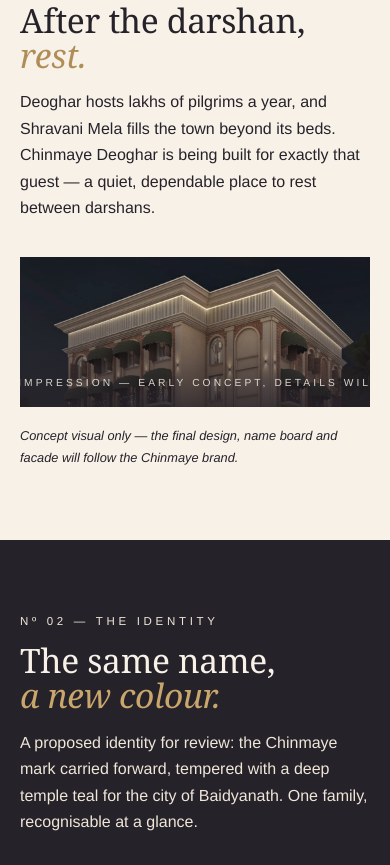
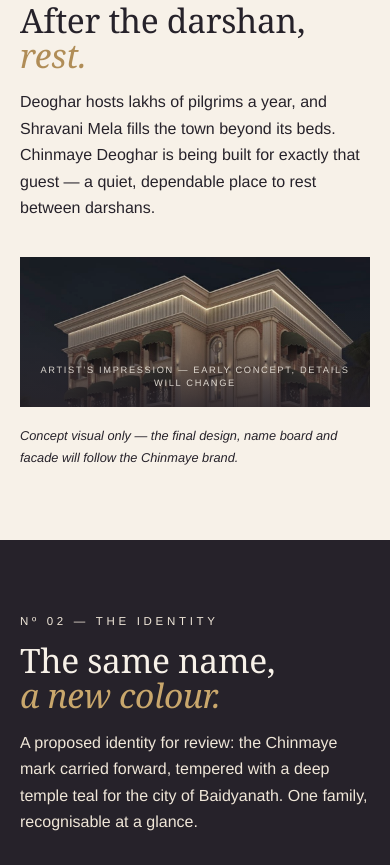
Before and after one commit to kariwalbadal/chinmaye-group, a plain HTML site: page deoghar/index.html in a window 390 px wide. Shown: the part 1010-1875 px from the top of the page. Drawn offline with Linux system fonts and the light colour scheme; a web font is replaced by a local one.

Commit message:
Fix two small-phone overflows found by a full-width sweep
Swept all pages across 31 viewport widths from 320px to 1920px, checking for
sideways scroll, header overflow, header/brand collisions and any element
bleeding past the right edge.

- At 320px the tracked-out wordmark ('Chinmaye Hotels' is the long one) pushed
  the menu button 13px off the right edge. Tightened the wordmark below 430px.
- Deoghar's concept caption is absolutely positioned with white-space:nowrap,
  so it rendered 466px wide inside a 375px screen and bled ~45px off both
  sides. It now wraps and stays inside the image below 560px.

All five pages are clean at every width tested.

```diff
--- a/css/site.css
+++ b/css/site.css
@@ -182,6 +182,12 @@
 .brand-name {
   font-family: var(--sans); font-weight: 400; font-size: .95rem;
   letter-spacing: .3em; text-transform: uppercase; white-space: nowrap;
+}
+/* On the narrowest phones the tracked-out wordmark ("Chinmaye Hotels" is the
+   long one) pushes the menu button off the right edge — tighten it there. */
+@media (max-width: 430px) {
+  .brand-name { font-size: .8rem; letter-spacing: .16em; }
+  .brand-mark { width: 26px; height: 26px; }
 }
 .brand-name em { font-style: normal; color: var(--gold); }
 
@@ -735,6 +741,14 @@
   white-space: nowrap; font-size: .64rem; letter-spacing: .3em; text-transform: uppercase;
   color: var(--ivory); opacity: .85;
 }
+/* nowrap makes this caption wider than a phone screen — let it wrap instead */
+@media (max-width: 560px) {
+  .concept-label {
+    white-space: normal; text-align: center; line-height: 1.5;
+    width: max-content; max-width: calc(100% - 24px);
+    letter-spacing: .18em; font-size: .58rem;
+  }
+}
 
 /* logo showcase (deoghar identity proposal) */
 .identity-panels { display: grid; gap: 16px; }
```
